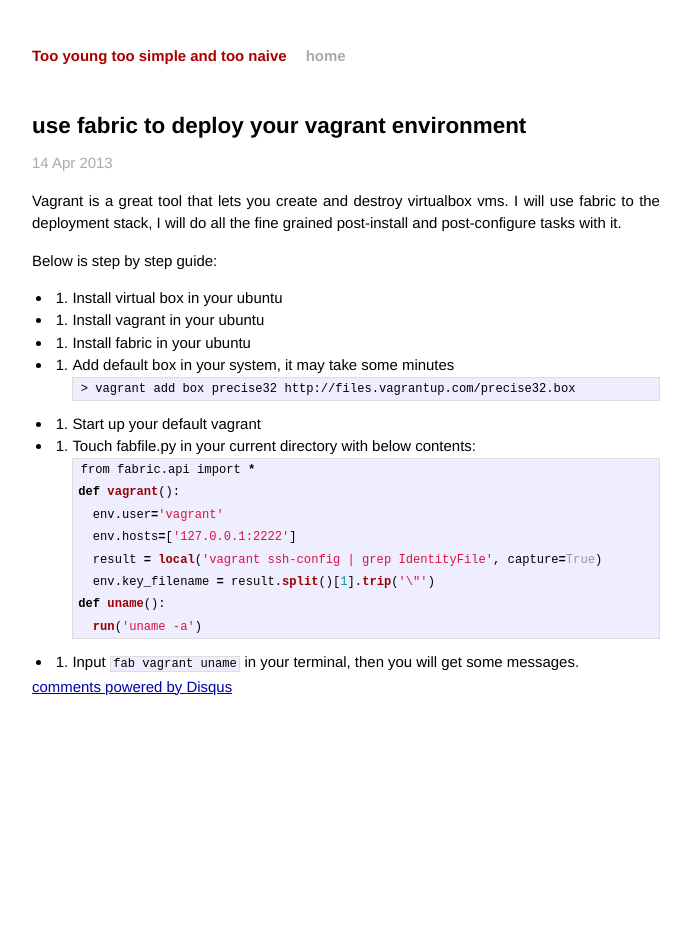
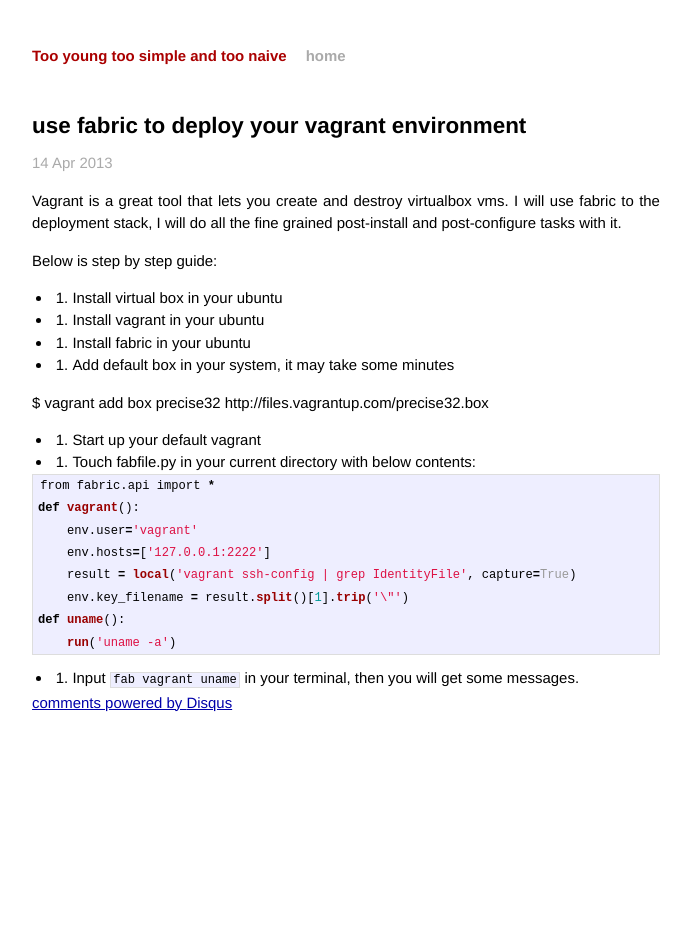
Before and after one commit to baijian/baijian.github.io, a Jekyll site: the page built from _posts/2013-04-14-use-fabric-to-deploy-your-vagrant-environment.markdown, in a window 1280 px wide. Shown: the whole page, without its empty margins (294-985 px from the left). Built offline with Jekyll 4.4.1, drawn with Linux system fonts in a browser that asks for light colours; Markdown is read by kramdown in place of the engine named in the settings; comment, search, counter and statistics services are not loaded.

Commit message:
update style of old post

````diff
--- a/_posts/2013-04-08-install-cgit.markdown
+++ b/_posts/2013-04-08-install-cgit.markdown
@@ -6,8 +6,8 @@
 categories:
 ---
 
+### Install cgit using nginx + spawn-fcgi
 
-###Install cgit using nginx + spawn-fcgi
 cgit is web frontend for git repositories writen with c language.
-<!-- more -->
+
 {% gist 5337702 %}
--- a/_posts/2013-04-14-use-fabric-to-deploy-your-vagrant-environment.markdown
+++ b/_posts/2013-04-14-use-fabric-to-deploy-your-vagrant-environment.markdown
@@ -11,18 +11,22 @@
 post-install and post-configure tasks with it.
 
 Below is step by step guide:
-<!--more -->
+
 * 1. Install virtual box in your ubuntu
+
 * 2. Install vagrant in your ubuntu
+
 * 3. Install fabric in your ubuntu
+
 * 4. Add default box in your system, it may take some minutes
-```
-> vagrant add box precise32 http://files.vagrantup.com/precise32.box
-```
+
+$ vagrant add box precise32 http://files.vagrantup.com/precise32.box
 
 * 5. Start up your default vagrant
+
 * 6. Touch fabfile.py in your current directory with below contents:
-```python
+
+{% highlight python %}
 from fabric.api import *
 def vagrant():
     env.user='vagrant'
@@ -31,6 +35,6 @@
     env.key_filename = result.split()[1].trip('\"')
 def uname():
     run('uname -a')
-```
+{% endhighlight %}
 
 * 7. Input ```fab vagrant uname``` in  your terminal, then you will get some messages.
````
Also changed, not shown: _posts/2013-04-03-java-project-with-maven.markdown (+9 -5 lines).
